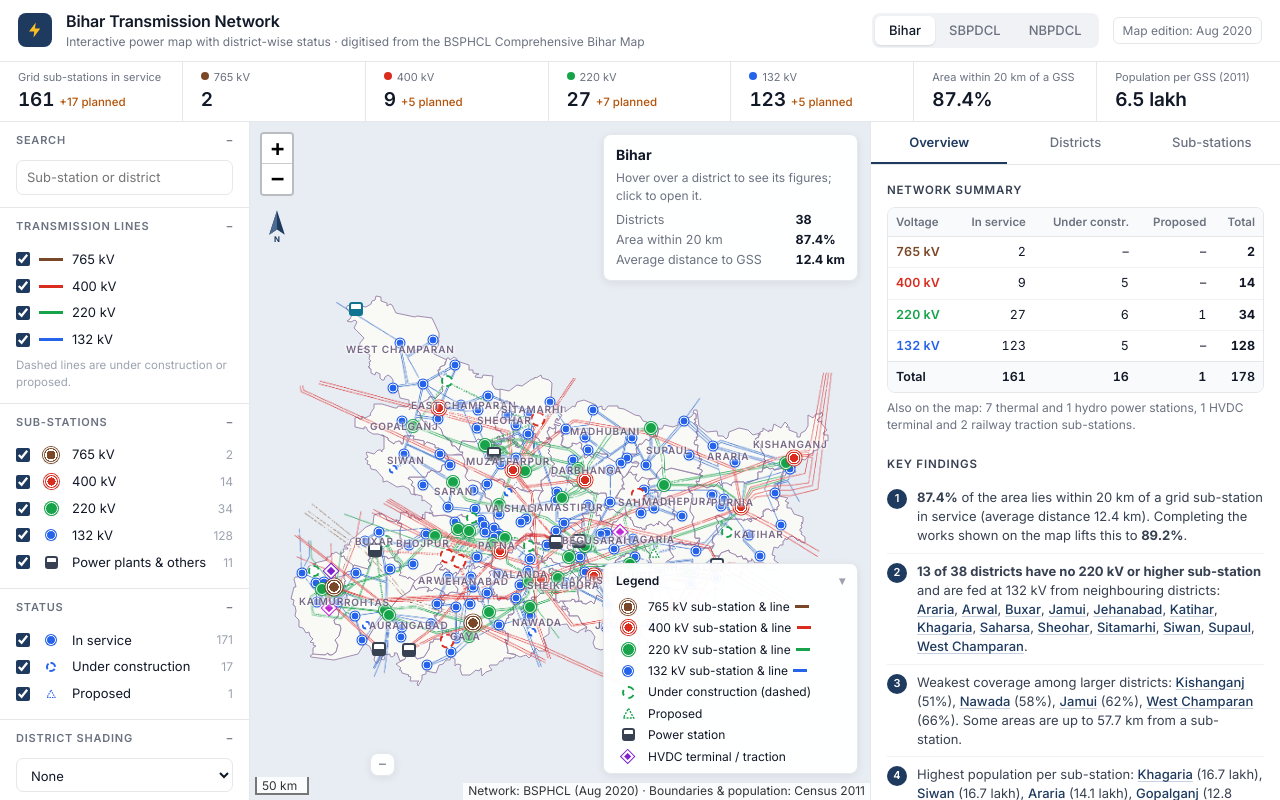
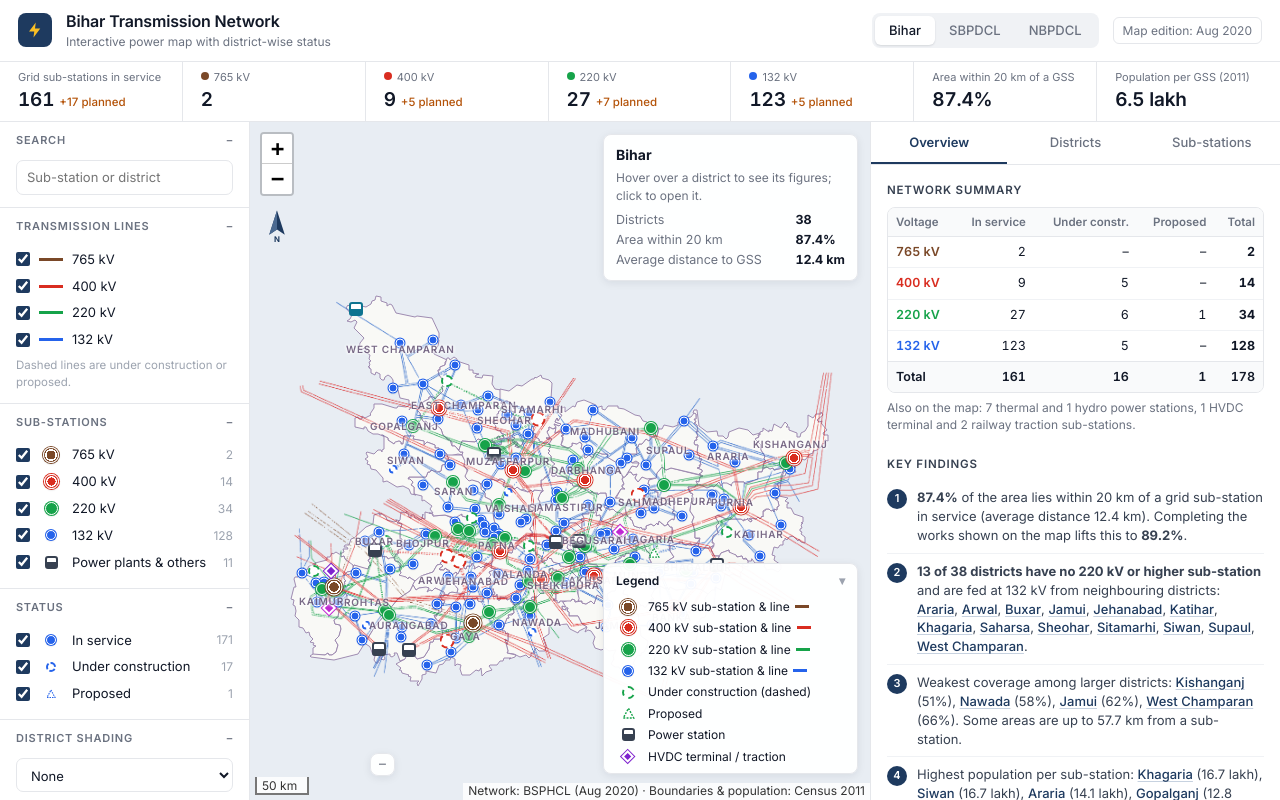
Before and after one commit to mdsbpdcl-hub/BSPHCLPowerMap, a plain HTML site: page index.html in a window 1280 px wide. Drawn offline with Linux system fonts and the light colour scheme.

Commit message:
Shorten header subtitle
Co-Authored-By: Claude Opus 5.5 <noreply@anthropic.com>
Claude-Session: https://claude.ai/code/session_01EVRn4eWDqsBHMqcPxyxL2k

```diff
--- a/index.html
+++ b/index.html
@@ -817,7 +817,7 @@ details.ab li{font-size:12.5px;color:var(--ink2);margin:5px 0}
 <header>
  <div class="hb">
   <div class="mark"><svg width="18" height="18" viewBox="0 0 24 24" fill="#fbbf24"><path d="M13 2 4 14h7l-1 8 9-12h-7z"/></svg></div>
-  <div class="tt"><h1>Bihar Transmission Network</h1><p>Interactive power map with district-wise status · digitised from the BSPHCL Comprehensive Bihar Map</p></div>
+  <div class="tt"><h1>Bihar Transmission Network</h1><p>Interactive power map with district-wise status</p></div>
   <div class="seg" id="scope"><button data-s="Bihar" class="on">Bihar</button><button data-s="SBPDCL">SBPDCL</button><button data-s="NBPDCL">NBPDCL</button></div>
   <span class="ed">Map edition: Aug 2020</span>
  </div>
```
Also changed, not shown: src/index.src.html (+1 -1 lines).
